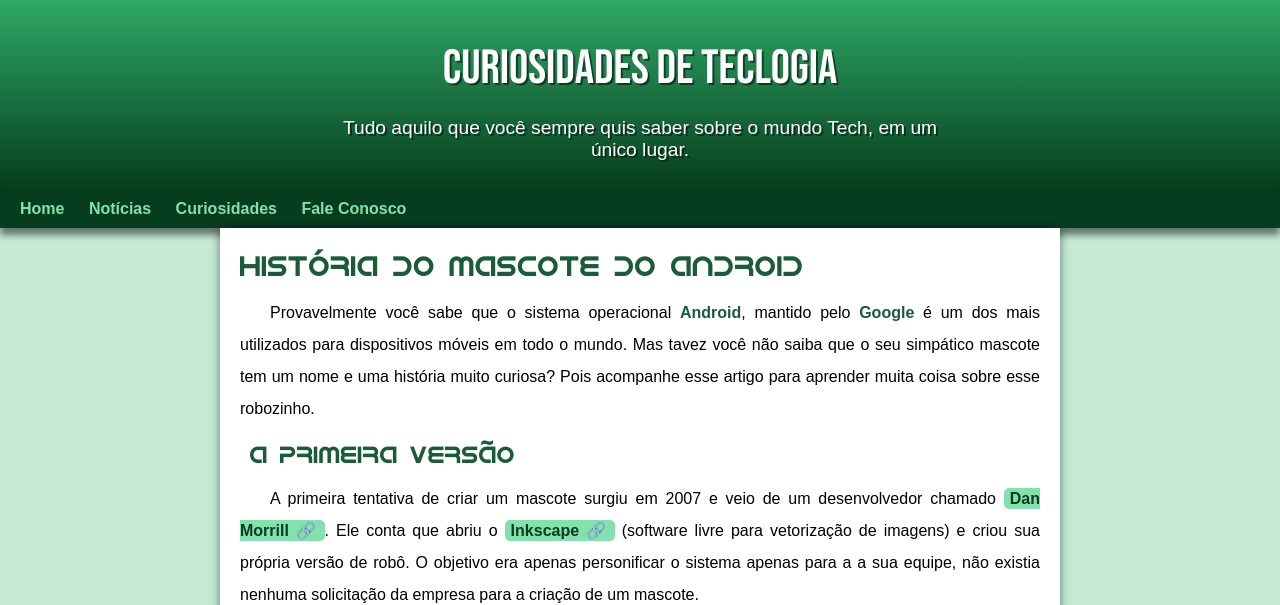
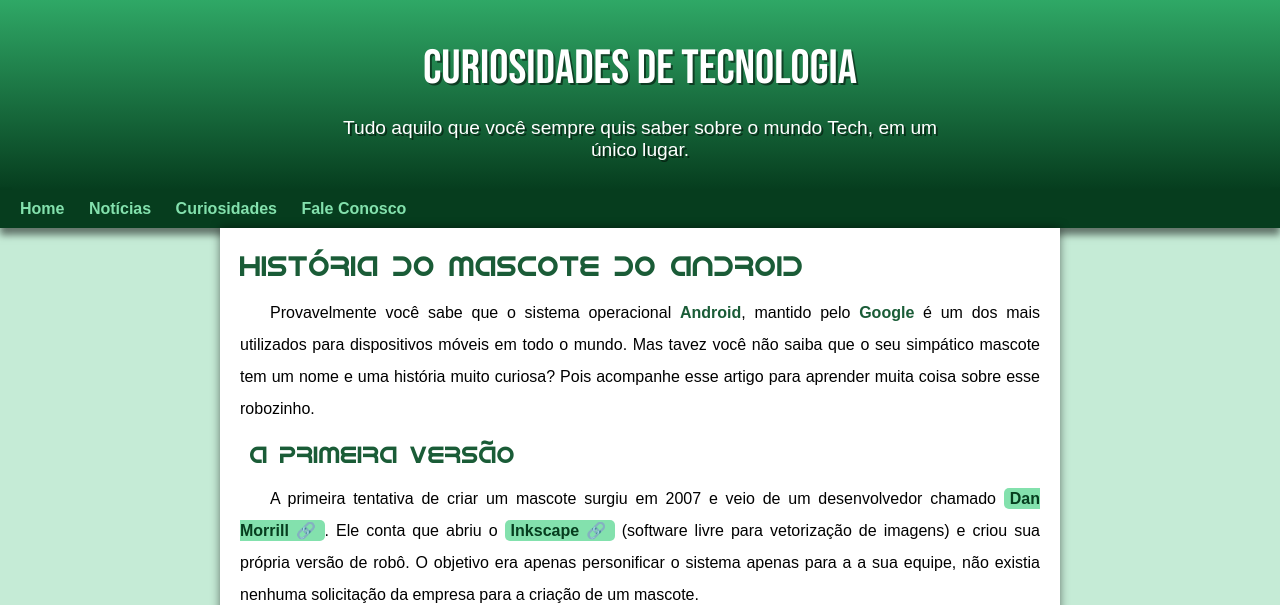
Before and after one commit to MuriloMHO/Projeto-Android, a plain HTML site: page index.html in a window 1280 px wide. Shown: the top 605 px of the page. Drawn offline with Linux system fonts and the light colour scheme.

Commit message:
Update index.html

```diff
--- a/index.html
+++ b/index.html
@@ -11,7 +11,7 @@
 
     <header>
         <h1>
-            Curiosidades de Teclogia
+            Curiosidades de Tecnologia
         </h1>
         <p>
             Tudo aquilo que você sempre quis saber sobre o mundo Tech, em um único lugar.
```
